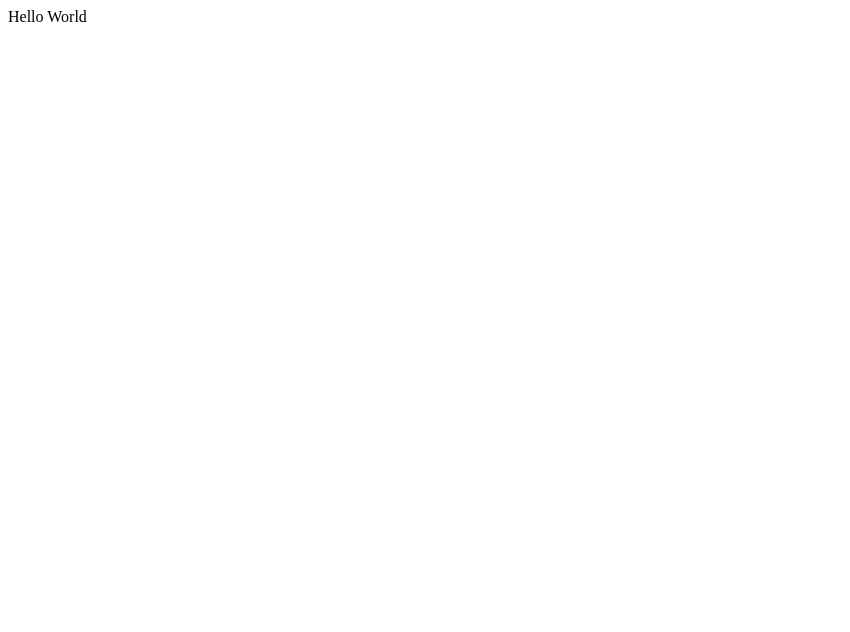
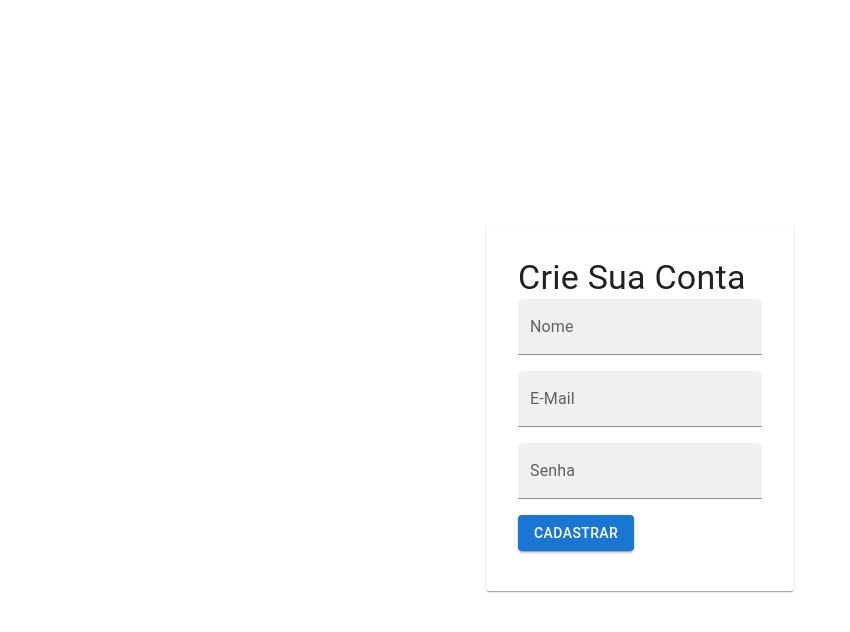
Before and after one commit to Andrei5223/ReviewAqui, a React (Create React App) app in the folder Código-Fonte/Frontend/: page / in a window 1280 px wide. Shown: the top 632 px of the page, without its empty margins (0-850 px from the left). Built offline with nearby package versions, Linux system fonts and the light colour scheme.

Commit message:
Tela de Cadastro Básica

```diff
--- a/Código-Fonte/Frontend/package.json
+++ b/Código-Fonte/Frontend/package.json
@@ -3,12 +3,18 @@
   "version": "0.1.0",
   "private": true,
   "dependencies": {
+    "@emotion/react": "^11.13.3",
+    "@emotion/styled": "^11.13.0",
+    "@mui/icons-material": "^6.0.2",
+    "@mui/material": "^6.0.2",
+    "@mui/styled-engine-sc": "^6.0.2",
     "@testing-library/jest-dom": "^5.17.0",
     "@testing-library/react": "^13.4.0",
     "@testing-library/user-event": "^13.5.0",
     "react": "^18.3.1",
     "react-dom": "^18.3.1",
     "react-scripts": "5.0.1",
+    "styled-components": "^6.1.13",
     "web-vitals": "^2.1.4"
   },
   "scripts": {
--- a/Código-Fonte/Frontend/src/components/App.jsx
+++ b/Código-Fonte/Frontend/src/components/App.jsx
@@ -1,9 +1,9 @@
+import Cadastro from "./Cadastro";
+
 function App() {
   return (
     <div className="App">
-      <header>
-          Hello World
-      </header>
+      <Cadastro></Cadastro>
     </div>
   );
 }
--- /dev/null
+++ b/Código-Fonte/Frontend/src/components/Cadastro.jsx
@@ -0,0 +1,36 @@
+import * as React from 'react';
+import Box from '@mui/material/Box';
+import Card from '@mui/material/Card';
+import CardContent from '@mui/material/CardContent';
+import TextField from '@mui/material/TextField';
+import Button from '@mui/material/Button';
+import Stack from '@mui/material/Stack';
+import Typography from '@mui/material/Typography';
+
+export default function Cadastro() {
+  return (
+    <Box
+      sx={{
+        display: 'flex',
+        justifyContent: 'center',
+        alignItems: 'center',
+        height: '100vh', // Para centralizar verticalmente, você pode usar a altura da viewport
+      }}
+    >
+      <Card component="section" sx={{ p: 2, border: '1px grey', maxWidth: 800 }}>
+        <CardContent>
+        <Typography variant="h4" component="h2">
+            Crie Sua Conta
+        </Typography>
+
+          <Stack spacing={2} direction="column">
+            <TextField id="filled-basic" label="Nome" variant="filled" />
+            <TextField id="filled-basic" label="E-Mail" variant="filled" />
+            <TextField id="filled-basic" label="Senha" variant="filled" />
+          </Stack>
+          <Button variant="contained" sx={{ mt: 2 }}>Cadastrar</Button>
+        </CardContent>
+      </Card>
+    </Box>
+  );
+}
```
Also changed, not shown: 2 other files (tests, documents, lock files or other folders).
